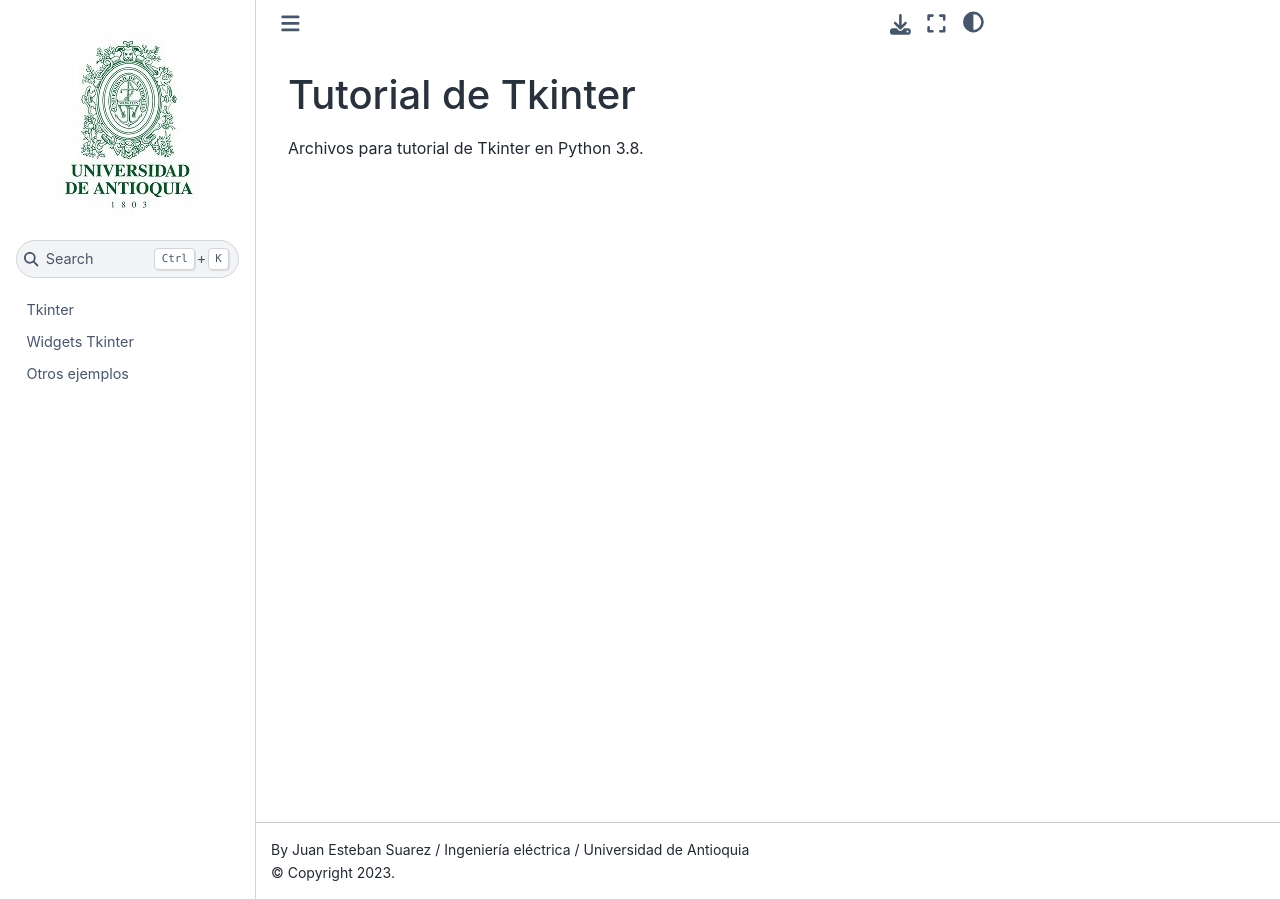
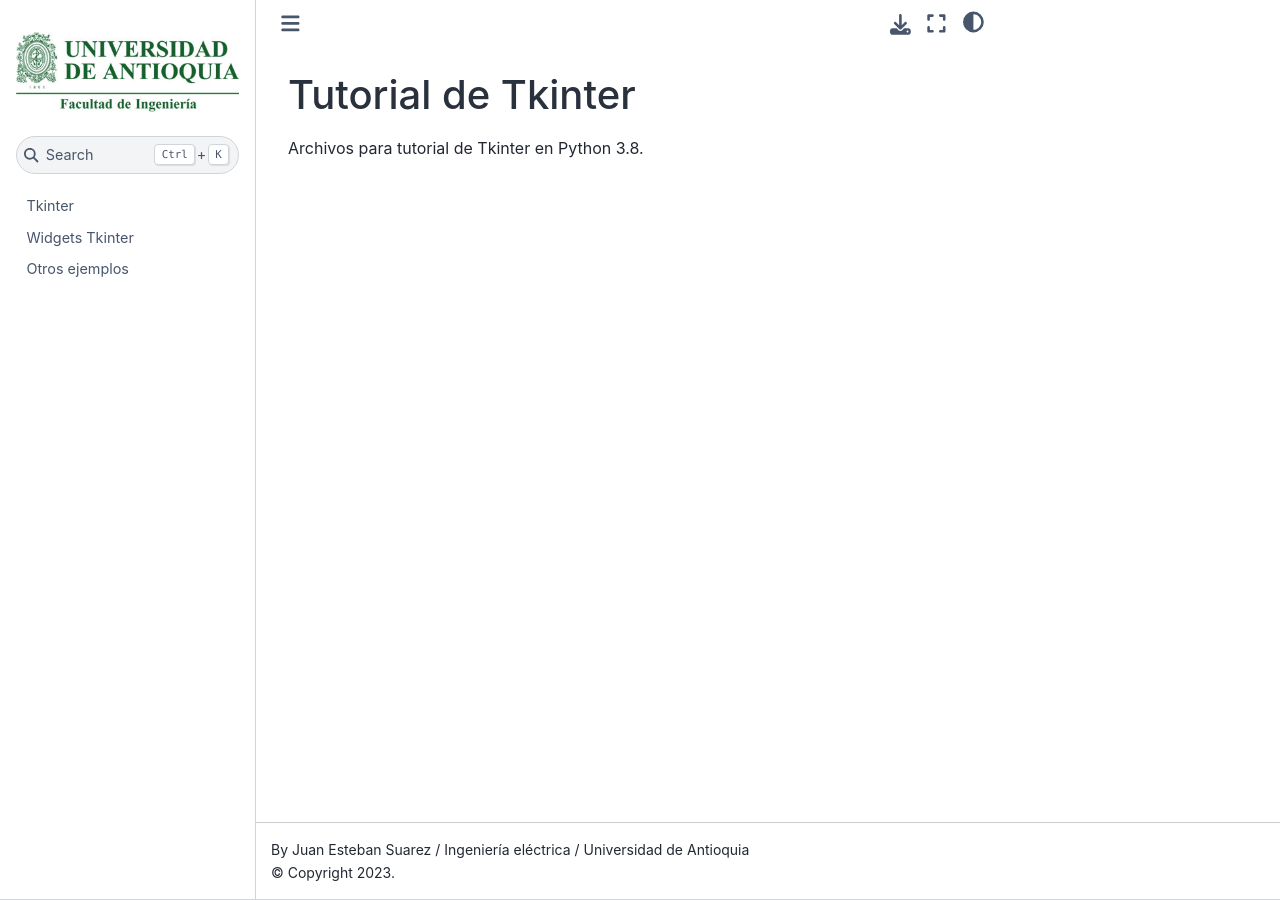
Before and after one commit to juan-suarezp/Tk, a Jupyter Book: the page built from README.md, in a window 1280 px wide. Built offline with Jupyter Book 1.0.4 settings and Sphinx 7.4.7 and the Sphinx Book theme 1.1.4, drawn with Linux system fonts in a browser that asks for light colours.

Commit message:
Update _config.yml

```diff
--- a/_config.yml
+++ b/_config.yml
@@ -7,7 +7,7 @@
 
 title: Tutorial de Tkinter
 author: Juan Esteban Suarez / Ingeniería eléctrica / Universidad de Antioquia
-logo: UdeA.jpg
+logo: fudea.jpg
 
 repository:
    url: https://github.com/juan-suarezp/Tk
```
